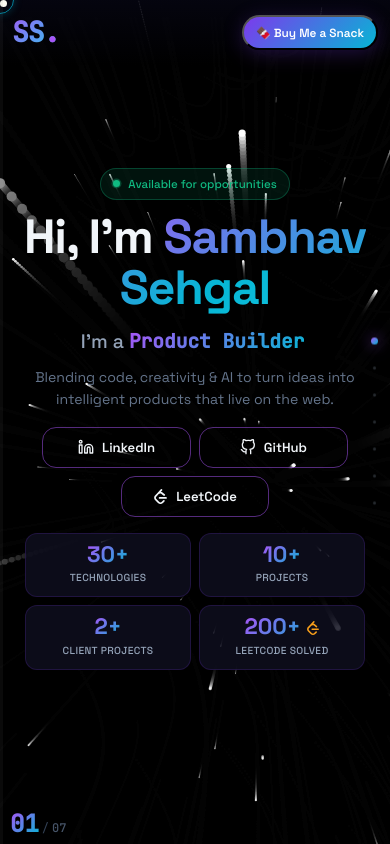
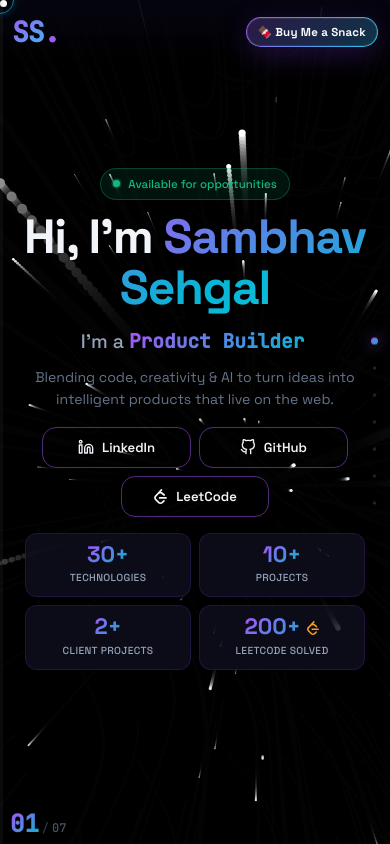
Before and after one commit to sambhav-007/SambhavSehgal, a React (Vite) app in the folder portfolio/: page / in a window 390 px wide. Built offline with nearby package versions, Linux system fonts and the light colour scheme; no server answers.

Commit message:
feat: update hire button styles for improved aesthetics and responsiveness

```diff
--- a/portfolio/src/components/TunnelExperience.module.css
+++ b/portfolio/src/components/TunnelExperience.module.css
@@ -43,19 +43,44 @@
 }
 
 .hireBtn {
-  padding: 8px 22px;
-  border-radius: 50px;
-  background: linear-gradient(135deg, #7c3aed, #06b6d4);
-  color: white;
-  font-weight: 600;
-  font-size: 0.82rem;
-  transition: all 0.3s;
-  box-shadow: 0 4px 20px rgba(124,58,237,0.25);
+  position: relative;
+  padding: 9px 18px;
+  border-radius: 999px;
+  border: 1px solid transparent;
+  background:
+    linear-gradient(rgba(10, 10, 26, 0.78), rgba(10, 10, 26, 0.78)) padding-box,
+    linear-gradient(135deg, rgba(168,85,247,0.95), rgba(34,211,238,0.95)) border-box;
+  color: #f8fafc;
+  font-weight: 700;
+  font-size: 0.8rem;
+  letter-spacing: 0.2px;
+  white-space: nowrap;
+  cursor: pointer;
+  transition: transform 0.25s ease, box-shadow 0.25s ease, filter 0.25s ease;
+  box-shadow:
+    0 8px 28px rgba(124,58,237,0.26),
+    inset 0 0 0 1px rgba(255,255,255,0.08);
 }
 
 .hireBtn:hover {
-  transform: translateY(-1px);
-  box-shadow: 0 6px 28px rgba(124,58,237,0.45);
+  transform: translateY(-2px) scale(1.02);
+  box-shadow:
+    0 12px 32px rgba(124,58,237,0.38),
+    0 0 18px rgba(34,211,238,0.26),
+    inset 0 0 0 1px rgba(255,255,255,0.12);
+  filter: brightness(1.06);
+}
+
+.hireBtn:active {
+  transform: translateY(0) scale(0.985);
+}
+
+.hireBtn:focus-visible {
+  outline: none;
+  box-shadow:
+    0 0 0 2px rgba(10,10,26,0.92),
+    0 0 0 4px rgba(34,211,238,0.45),
+    0 10px 28px rgba(124,58,237,0.3);
 }
 
 /* ── 3D Viewport ── */
@@ -142,8 +167,8 @@
   }
 
   .hireBtn {
-    padding: 8px 14px;
-    font-size: 0.76rem;
+    padding: 8px 13px;
+    font-size: 0.74rem;
     white-space: nowrap;
   }
 
@@ -172,8 +197,8 @@
   }
 
   .hireBtn {
-    padding: 8px 12px;
-    font-size: 0.74rem;
+    padding: 7px 11px;
+    font-size: 0.72rem;
   }
 
   .bottomBar {
```
